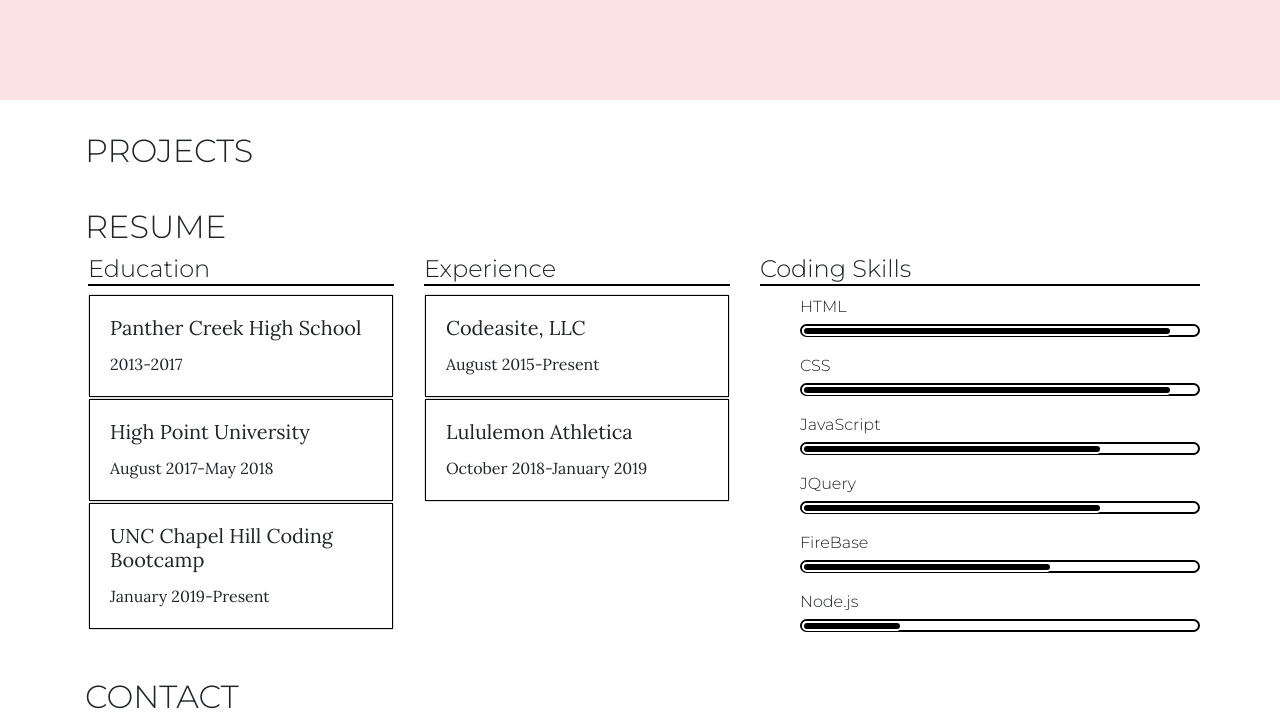
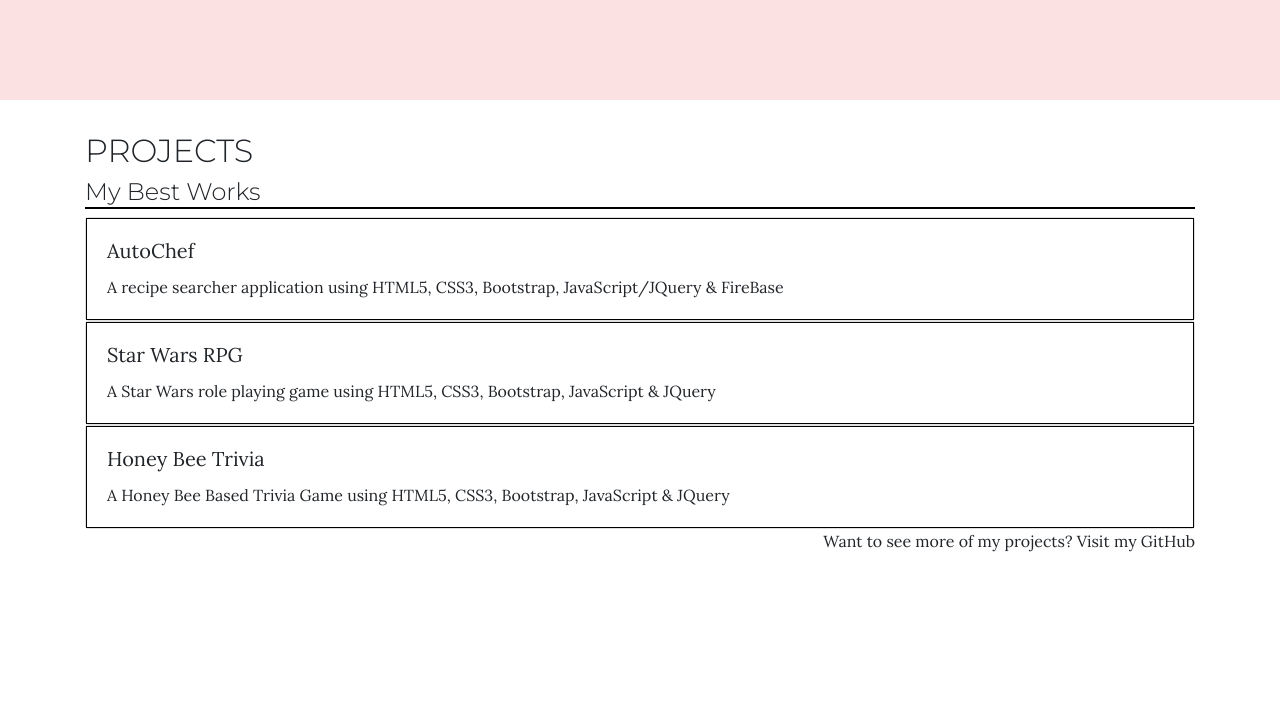
Before and after one commit to lgfahys/lgfahys-portfolio, a plain HTML site: page index.html in a window 1280 px wide. Shown: the part 700-1421 px from the top of the page. Drawn offline with nearby package versions, Linux system fonts and the light colour scheme.

Commit message:
finished projects wireframe

```diff
--- a/assets/css/style.css
+++ b/assets/css/style.css
@@ -132,10 +132,13 @@ input.form-control, textarea.form-control, .card-title, .card-text {
 }
 
 #projects, #skills, #contact {
-    margin-top: 30px;
-    margin-bottom: 30px;
+    height: 100vh;
 }
 
 #resume-row {
     margin-left: 3px;
 }
+
+#project-card:hover {
+    cursor: pointer;
+}
--- a/index.html
+++ b/index.html
@@ -34,13 +34,32 @@
     </div>
     <div class="container">
         <div id="projects">
-            <div class="row">
-                <div class="col 12">
-                    <h2 class="page-header">Projects</h2>
+                <div class="row">
+                    <div class="col 12">
+                        <h2 class="page-header">Projects</h2>
+                        <h4 class="sub-header">My Best Works</h4>
+                        <div class="card w-200">
+                            <div class="card-body" id="project-card">
+                                <h5 class="card-title">AutoChef</h5>
+                                <p class="card-text">A recipe searcher application using HTML5, CSS3, Bootstrap, JavaScript/JQuery & FireBase</p>
+                            </div>
+                        </div>
+                        <div class="card w-200">
+                            <div class="card-body" id="project-card">
+                                <h5 class="card-title">Star Wars RPG</h5>
+                                <p class="card-text">A Star Wars role playing game using HTML5, CSS3, Bootstrap, JavaScript & JQuery</p>
+                            </div>
+                        </div>
+                        <div class="card w-200">
+                            <div class="card-body" id="project-card">
+                                <h5 class="card-title">Honey Bee Trivia</h5>
+                                <p class="card-text">A Honey Bee Based Trivia Game using HTML5, CSS3, Bootstrap, JavaScript & JQuery</p>
+                            </div>
+                        </div>
+                        <p class="text-right">Want to see more of my projects? Visit my GitHub</p>
+                    </div>
                 </div>
-
             </div>
-        </div>
         <div id="skills">
             <div class="row">
                 <div class="col 12">
```
